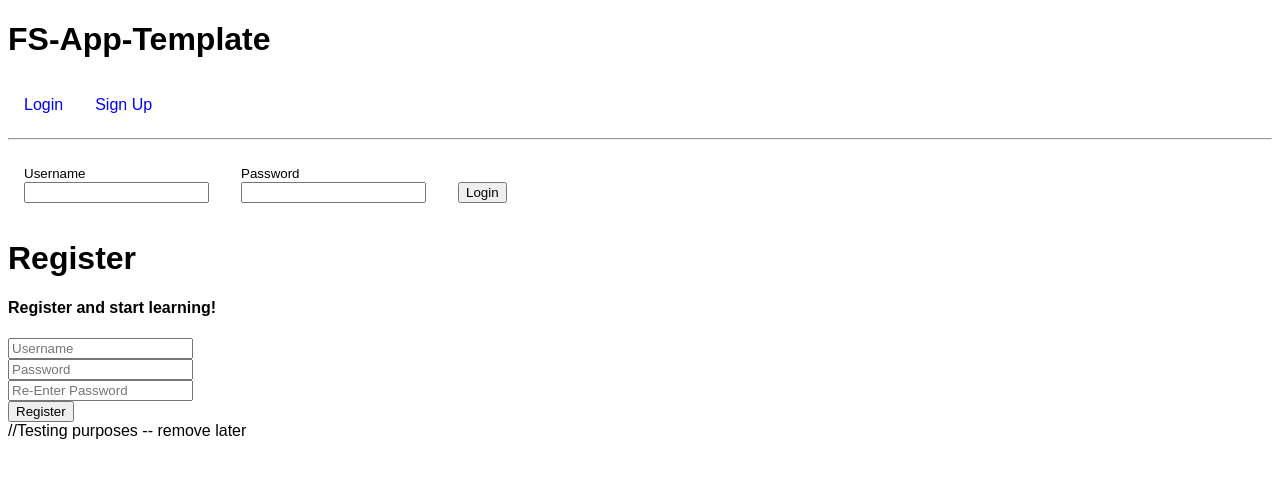
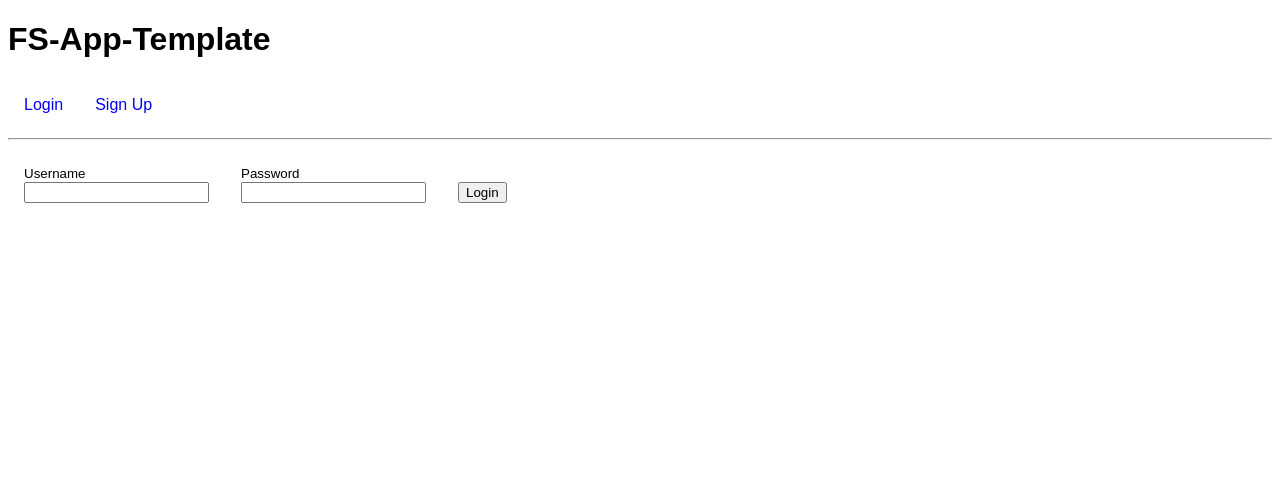
Before and after one commit to 2109graceshopper/Udemy-Larks, a React app: page / in a window 1280 px wide. Shown: the top 478 px of the page. Built offline with nearby package versions, Linux system fonts and the light colour scheme.

Commit message:
Updating comments

```diff
--- a/client/App.js
+++ b/client/App.js
@@ -2,14 +2,14 @@ import React from 'react'
 
 import Navbar from './components/Navbar'
 import Routes from './Routes'
-import Registration from './components/Registration/Registration'
+// import Registration from './components/Registration/Registration'
 
 const App = () => {
   return (
     <div>
       <Navbar />
       <Routes />
-      <Registration /> //Testing purposes -- remove later
+      {/* <Registration /> //Testing purposes -- remove later */}
     </div>
   )
 }
```
